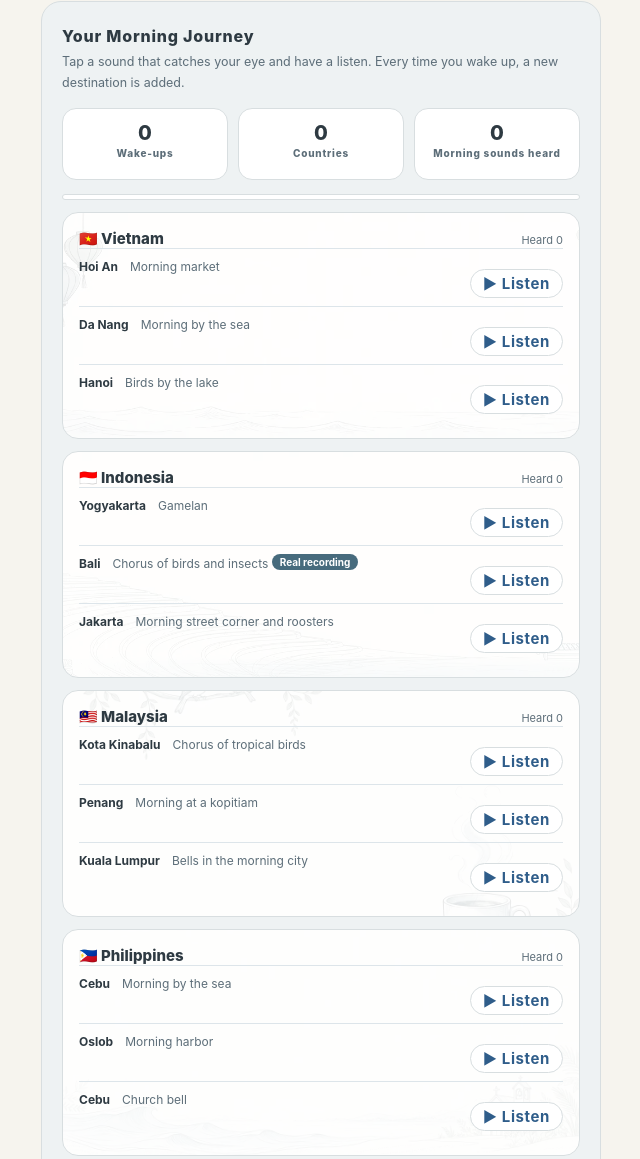
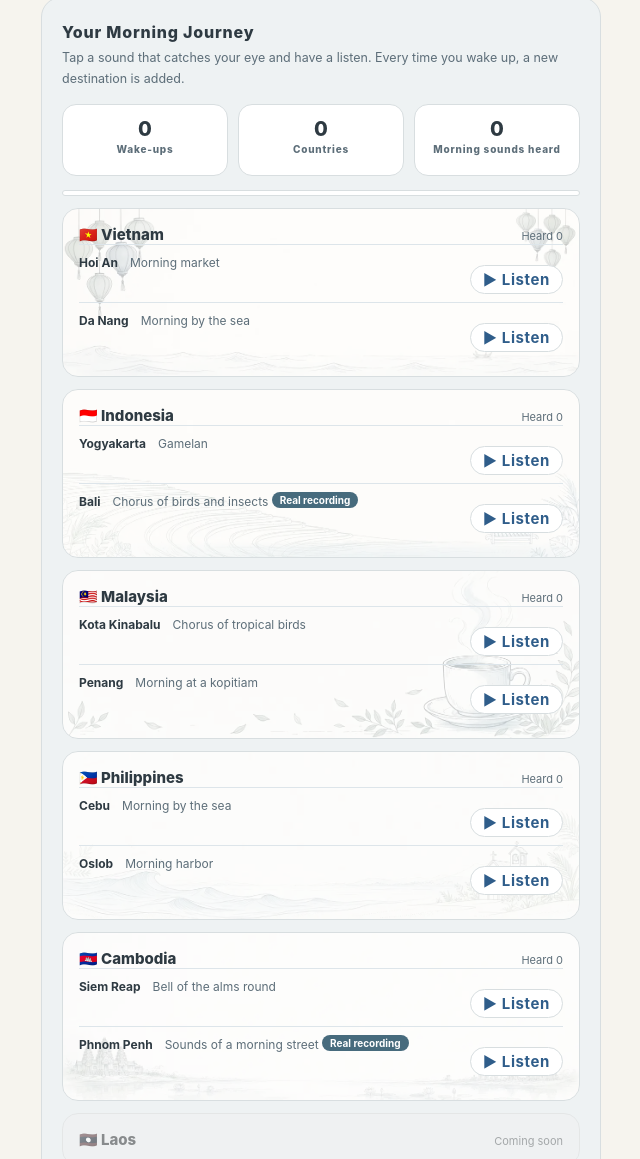
Before and after one commit to Yuichiro-Morimoto/world-alarm, a plain HTML site: page index.html in a window 1280 px wide. Shown: the part 1762-2921 px from the top of the page, without its empty margins (319-959 px from the left). Drawn offline with Linux system fonts and the light colour scheme.

Commit message:
Replace index.html (v0.2.1: fix Listen button layout, translate download button, remove Cebu church bells, 2 cities per country, improve background illustrations)
Fix Listen button layout in other languages; add translations for the download button; remove Cebu church bells; reduce collection to 2 cities per country (remove Hanoi, Jakarta, Kuala Lumpur, Mondulkiri); improve background illustration density and placement. Version stays v0.2.1.

```diff
--- a/index.html
+++ b/index.html
@@ -100,7 +100,7 @@
   .bar{height:6px;background:#fff;border:1px solid var(--line);border-radius:99px;overflow:hidden}
   .bar i{display:block;height:100%;background:linear-gradient(90deg,var(--ink2),var(--ink));width:0%}
   .country{background:#fff;border:1px solid var(--line);border-radius:16px;padding:16px;margin-top:12px;position:relative;overflow:hidden}
-  .country::before{content:"";position:absolute;inset:0;background-image:var(--country-bg,none);background-size:cover;background-position:center;opacity:.15;pointer-events:none}
+  .country::before{content:"";position:absolute;inset:0;background-image:var(--country-bg,none);background-size:100% auto;background-position:center bottom;background-repeat:no-repeat;opacity:.35;pointer-events:none}
   .country>*{position:relative}
   .country.playing{outline:2px solid var(--ink2)}
   .country .head{display:flex;justify-content:space-between;align-items:baseline}
@@ -124,7 +124,8 @@
   .sheet select,.sheet textarea,.sheet input[type="text"]{width:100%;box-sizing:border-box;border:1px solid var(--line);border-radius:10px;padding:10px;font:inherit;font-size:14px;background:#fff;color:var(--ink)}
   .sheet textarea{min-height:110px;resize:vertical}
 
-  .pv{flex:none;border:1px solid var(--line);background:#fff;color:var(--ink);border-radius:999px;padding:4px 12px;font-size:12px;font-weight:700;cursor:pointer}
+  .pv{flex:none;flex-shrink:0;white-space:nowrap;border:1px solid var(--line);background:#fff;color:var(--ink);border-radius:999px;padding:4px 12px;font-size:12px;font-weight:700;cursor:pointer}
+  .pattern>span:first-child{min-width:0}
   .pv.on{background:var(--accent);color:#fff;border-color:var(--accent)}
   #pvAsk{display:none;margin-top:14px;background:#fff;border:1px solid var(--line);border-radius:12px;padding:12px 14px}
   #pvAsk .q{font-size:13px;font-weight:700;color:var(--ink);margin-bottom:8px}
@@ -190,7 +191,7 @@
   <div class="card">
     <h2 data-i18n="androidTitle">📱 Android版（先行配布）ができました</h2>
     <p class="lead" data-i18n="androidLead">Webの試作品に続いて、Androidアプリ版（v0.2.1）の先行配布を始めました。スマホにインストールすれば、実際のアラームとして使えます。アプリは日本語・英語・ベトナム語・インドネシア語・マレー語・クメール語に対応しました。使ってみた感想は、ページ下部のフォームから聞かせてください。</p>
-    <a class="primary" id="androidBtn" href="https://github.com/Yuichiro-Morimoto/world-alarm/releases/download/v0.2.1/world-alarm-release.apk" style="display:block;text-align:center;text-decoration:none;padding:14px;border-radius:12px">Android版をダウンロード（APK・約4.2MB）</a>
+    <a class="primary" id="androidBtn" data-i18n="androidBtn" href="https://github.com/Yuichiro-Morimoto/world-alarm/releases/download/v0.2.1/world-alarm-release.apk" style="display:block;text-align:center;text-decoration:none;padding:14px;border-radius:12px">Android版をダウンロード（APK・約4.2MB）</a>
     <p class="note" style="margin-top:10px" data-i18n="androidNote">※ Playストア外からのインストールのため、端末の設定で「提供元不明のアプリ」の許可が必要な場合があります。iPhone版は準備中です。</p>
   </div>
 
@@ -891,15 +892,13 @@ const COUNTRIES = [
    patterns:[
     {id:"vn-hoian", kind:"market", place:{ja:"ホイアン",en:"Hoi An",vi:"Hội An",id:"Hoi An",ms:"Hoi An",km:"ហូយអាន"}, sound:{ja:"朝市",en:"Morning market",vi:"Chợ buổi sáng",id:"Pasar pagi",ms:"Pasar pagi",km:"ផ្សារពេលព្រឹក"}},
     {id:"vn-danang", kind:"ocean", place:{ja:"ダナン",en:"Da Nang",vi:"Đà Nẵng",id:"Da Nang",ms:"Da Nang",km:"ដាណាង"}, sound:{ja:"海辺の朝",en:"Morning by the sea",vi:"Buổi sáng bên biển",id:"Pagi di tepi laut",ms:"Pagi di tepi laut",km:"ព្រឹកនៅមាត់សមុទ្រ"}},
-    {id:"vn-hanoi", kind:"birds", place:{ja:"ハノイ",en:"Hanoi",vi:"Hà Nội",id:"Hanoi",ms:"Hanoi",km:"ហាណូយ"}, sound:{ja:"湖畔の鳥",en:"Birds by the lake",vi:"Tiếng chim bên hồ",id:"Burung di tepi danau",ms:"Burung di tepi tasik",km:"សត្វស្លាបនៅមាត់បឹង"}},
   ]},
   {id:"id", flag:"🇮🇩",
    country:{ja:"インドネシア",en:"Indonesia",vi:"Indonesia",id:"Indonesia",ms:"Indonesia",km:"ឥណ្ឌូនេស៊ី"},
-   story:{ja:"ガムランの音色と鶏の声が、ゆっくり朝を運んできます。",en:"The tones of gamelan and the calls of roosters slowly carry the morning in.",vi:"Âm sắc của gamelan và tiếng gà gáy từ từ mang buổi sáng đến.",id:"Nada gamelan dan suara ayam perlahan membawa pagi datang.",ms:"Nada gamelan dan suara ayam perlahan membawa pagi datang.",km:"សំឡេងហ្គាមេឡាន និងសំឡេងមាន់ នាំព្រឹកមកបន្តិចម្តងៗ។"},
+   story:{ja:"ガムランの音色と、鳥と虫の合唱が、ゆっくり朝を運んできます。",en:"The tones of gamelan and a chorus of birds and insects slowly carry the morning in.",vi:"Âm sắc của gamelan và hòa ca của chim và côn trùng từ từ mang buổi sáng đến.",id:"Nada gamelan dan paduan suara burung dan serangga perlahan membawa pagi datang.",ms:"Nada gamelan dan korus burung dan serangga perlahan membawa pagi datang.",km:"សំឡេងហ្គាមេឡាន និងសំឡេងសត្វស្លាប និងសត្វល្អិត នាំព្រឹកមកបន្តិចម្តងៗ។"},
    patterns:[
     {id:"id-jogja", kind:"gamelan", place:{ja:"ジョグジャカルタ",en:"Yogyakarta",vi:"Yogyakarta",id:"Yogyakarta",ms:"Yogyakarta",km:"យ៉ូកយ៉ាការតា"}, sound:{ja:"ガムラン",en:"Gamelan",vi:"Nhạc gamelan",id:"Gamelan",ms:"Gamelan",km:"ហ្គាមេឡាន"}},
     {id:"id-bali-live", kind:"birds", real:true, file:"sounds/id-bali-live-birds.mp3", place:{ja:"バリ島",en:"Bali",vi:"Bali",id:"Bali",ms:"Bali",km:"បាលី"}, sound:{ja:"鳥と虫の合唱",en:"Chorus of birds and insects",vi:"Hòa ca của chim và côn trùng",id:"Paduan suara burung dan serangga",ms:"Korus burung dan serangga",km:"សំឡេងសត្វស្លាប និងសត្វល្អិត"}},
-    {id:"id-jakarta", kind:"rooster", place:{ja:"ジャカルタ",en:"Jakarta",vi:"Jakarta",id:"Jakarta",ms:"Jakarta",km:"ហ្សាការតា"}, sound:{ja:"朝の街角と鶏",en:"Morning street corner and roosters",vi:"Góc phố buổi sáng và tiếng gà",id:"Sudut jalan pagi dan ayam jantan",ms:"Sudut jalan pagi dan ayam jantan",km:"ជ្រុងផ្លូវពេលព្រឹក និងមាន់"}},
   ]},
   {id:"my", flag:"🇲🇾",
    country:{ja:"マレーシア",en:"Malaysia",vi:"Malaysia",id:"Malaysia",ms:"Malaysia",km:"ម៉ាឡេស៊ី"},
@@ -907,15 +906,13 @@ const COUNTRIES = [
    patterns:[
     {id:"my-kk", kind:"birds", place:{ja:"コタキナバル",en:"Kota Kinabalu",vi:"Kota Kinabalu",id:"Kota Kinabalu",ms:"Kota Kinabalu",km:"កូតាគីណាបាលូ"}, sound:{ja:"熱帯の鳥の合唱",en:"Chorus of tropical birds",vi:"Hòa ca chim nhiệt đới",id:"Paduan suara burung tropis",ms:"Korus burung tropika",km:"សំឡេងសត្វស្លាបត្រូពិច"}},
     {id:"my-penang", kind:"market", place:{ja:"ペナン",en:"Penang",vi:"Penang",id:"Penang",ms:"Penang",km:"ពីណាំង"}, sound:{ja:"コピティアムの朝",en:"Morning at a kopitiam",vi:"Buổi sáng ở quán kopitiam",id:"Pagi di kopitiam",ms:"Pagi di kopitiam",km:"ព្រឹកនៅហាងកូពីទីអាំ"}},
-    {id:"my-kl", kind:"bell", place:{ja:"クアラルンプール",en:"Kuala Lumpur",vi:"Kuala Lumpur",id:"Kuala Lumpur",ms:"Kuala Lumpur",km:"គូឡាឡាំពួ"}, sound:{ja:"朝の街の鐘",en:"Bells in the morning city",vi:"Chuông trong thành phố buổi sáng",id:"Lonceng kota di pagi hari",ms:"Loceng bandar pada waktu pagi",km:"កណ្ដឹងទីក្រុងពេលព្រឹក"}},
   ]},
   {id:"ph", flag:"🇵🇭",
    country:{ja:"フィリピン",en:"Philippines",vi:"Philippines",id:"Filipina",ms:"Filipina",km:"ហ្វីលីពីន"},
-   story:{ja:"波の音と教会の鐘。海のそばの朝は、少しゆっくり流れます。",en:"The sound of waves and church bells. Mornings by the sea flow a little more slowly.",vi:"Tiếng sóng và chuông nhà thờ. Buổi sáng bên biển trôi qua chậm rãi hơn một chút.",id:"Suara ombak dan lonceng gereja. Pagi di tepi laut mengalir sedikit lebih lambat.",ms:"Bunyi ombak dan loceng gereja. Pagi di tepi laut mengalir sedikit lebih perlahan.",km:"សំឡេងរលក និងកណ្ដឹងព្រះវិហារ។ ព្រឹកនៅក្បែរសមុទ្រ ហូរយឺតជាងបន្តិច។"},
+   story:{ja:"波の音と、港の朝の気配。海のそばの朝は、少しゆっくり流れます。",en:"The sound of waves and a harbor waking up. Mornings by the sea flow a little more slowly.",vi:"Tiếng sóng và bến cảng buổi sáng. Buổi sáng bên biển trôi qua chậm rãi hơn một chút.",id:"Suara ombak dan pelabuhan di pagi hari. Pagi di tepi laut mengalir sedikit lebih lambat.",ms:"Bunyi ombak dan pelabuhan pada waktu pagi. Pagi di tepi laut mengalir sedikit lebih perlahan.",km:"សំឡេងរលក និងកំពង់ផែពេលព្រឹក។ ព្រឹកនៅក្បែរសមុទ្រ ហូរយឺតជាងបន្តិច។"},
    patterns:[
     {id:"ph-cebu-sea", kind:"ocean", place:{ja:"セブ",en:"Cebu",vi:"Cebu",id:"Cebu",ms:"Cebu",km:"សេប៊ូ"}, sound:{ja:"海辺の朝",en:"Morning by the sea",vi:"Buổi sáng bên biển",id:"Pagi di tepi laut",ms:"Pagi di tepi laut",km:"ព្រឹកនៅមាត់សមុទ្រ"}},
     {id:"ph-oslob", kind:"market", place:{ja:"オスロブ",en:"Oslob",vi:"Oslob",id:"Oslob",ms:"Oslob",km:"អូស្លុប"}, sound:{ja:"朝の港",en:"Morning harbor",vi:"Bến cảng buổi sáng",id:"Pelabuhan pagi",ms:"Pelabuhan pagi",km:"កំពង់ផែពេលព្រឹក"}},
-    {id:"ph-cebu-bell", kind:"bell", place:{ja:"セブ",en:"Cebu",vi:"Cebu",id:"Cebu",ms:"Cebu",km:"សេប៊ូ"}, sound:{ja:"教会の鐘",en:"Church bell",vi:"Chuông nhà thờ",id:"Lonceng gereja",ms:"Loceng gereja",km:"កណ្ដឹងព្រះវិហារ"}},
   ]},
   {id:"kh", flag:"🇰🇭",
    country:{ja:"カンボジア",en:"Cambodia",vi:"Campuchia",id:"Kamboja",ms:"Kemboja",km:"កម្ពុជា"},
@@ -923,7 +920,6 @@ const COUNTRIES = [
    patterns:[
     {id:"kh-siemreap", kind:"bell", place:{ja:"シェムリアップ",en:"Siem Reap",vi:"Siem Reap",id:"Siem Reap",ms:"Siem Reap",km:"សៀមរាប"}, sound:{ja:"托鉢の鐘",en:"Bell of the alms round",vi:"Chuông khất thực",id:"Lonceng pemberian sedekah",ms:"Loceng pusingan sedekah",km:"កណ្ដឹងបិណ្ឌបាត"}},
     {id:"kh-mekong", kind:"ocean", real:true, file:"sounds/kh-phnompenh-morning.mp3", place:{ja:"プノンペン",en:"Phnom Penh",vi:"Phnom Penh",id:"Phnom Penh",ms:"Phnom Penh",km:"ភ្នំពេញ"}, sound:{ja:"朝の通りの音",en:"Sounds of a morning street",vi:"Âm thanh đường phố buổi sáng",id:"Suara jalan di pagi hari",ms:"Bunyi jalan pada waktu pagi",km:"សំឡេងផ្លូវពេលព្រឹក"}},
-    {id:"kh-mondulkiri", kind:"birds", place:{ja:"モンドルキリ",en:"Mondulkiri",vi:"Mondulkiri",id:"Mondulkiri",ms:"Mondulkiri",km:"មណ្ឌលគីរី"}, sound:{ja:"高原の鳥",en:"Birds of the highlands",vi:"Tiếng chim vùng cao",id:"Burung dataran tinggi",ms:"Burung tanah tinggi",km:"សត្វស្លាបតំបន់ខ្ពស់"}},
   ]},
 ];
 const LOCKED = [
@@ -1005,7 +1001,7 @@ function renderCollection(playingId){
     let html = `<div class="head"><span class="name">${c.flag} ${L(c.country)}</span><span class="prog">${t("heardCount")(heardCount)}</span></div>`;
     c.patterns.forEach(p=>{
       const isPreviewing = (typeof preview !== "undefined" && preview && preview.id===p.id);
-      html += `<div class="pattern"><span><span class="place">${L(p.place)}</span>　<span class="sound">${L(p.sound)}</span>${p.real ? ' <span class="real">' + t("realBadge") + '</span>' : ""}</span><span style="display:flex;align-items:center;gap:8px"><button class="pv${isPreviewing ? " on" : ""}" data-pv="${p.id}" type="button">${isPreviewing ? t("stopBtnSmall") : t("listenBtn")}</button></span></div>`;
+      html += `<div class="pattern"><span><span class="place">${L(p.place)}</span>　<span class="sound">${L(p.sound)}</span>${p.real ? ' <span class="real">' + t("realBadge") + '</span>' : ""}</span><span style="display:flex;align-items:center;gap:8px;flex:none"><button class="pv${isPreviewing ? " on" : ""}" data-pv="${p.id}" type="button">${isPreviewing ? t("stopBtnSmall") : t("listenBtn")}</button></span></div>`;
     });
     d.innerHTML = html;
     listEl.appendChild(d);
```
